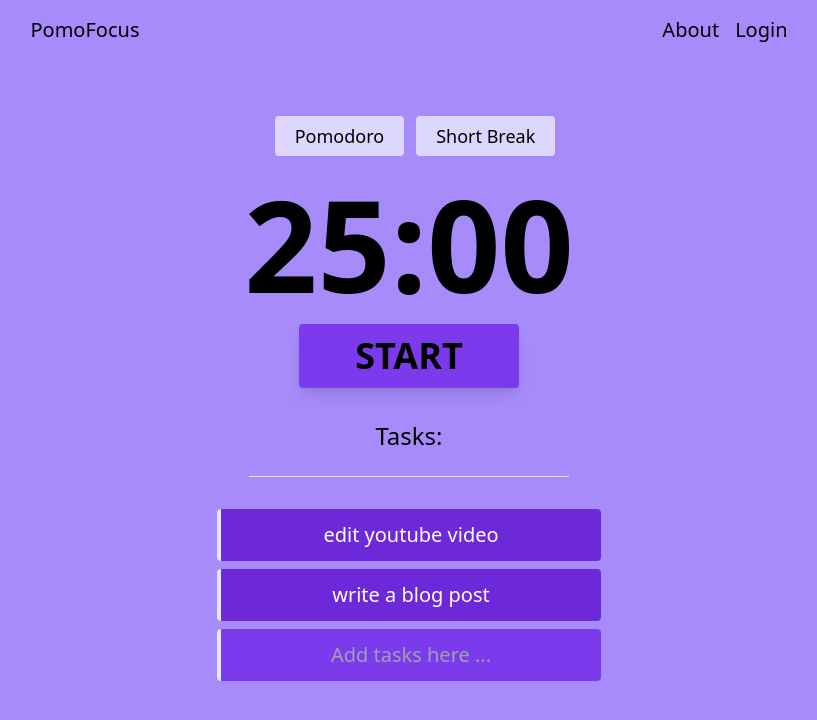
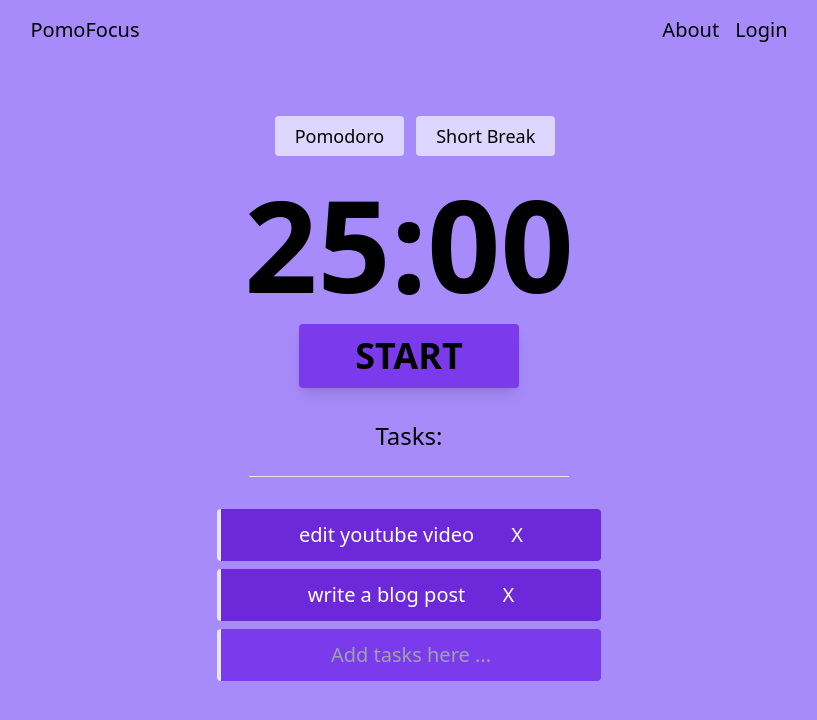
Before and after one commit to dxphilo/pomofocus, a Nuxt app: page / in a window 1280 px wide. Shown: the top 720 px of the page, without its empty margins (231-1048 px from the left). Built offline with nearby package versions, Linux system fonts and the light colour scheme.

Commit message:
added delete task functionality
one can easily click ont he x tab to delete the given task

```diff
--- a/components/PomofocusTimer.vue
+++ b/components/PomofocusTimer.vue
@@ -73,7 +73,7 @@
         <hr class="py-4" />
       </div>
       <div v-for="task in tasks" :key="task.title" id="task.title">
-        <Task v-bind:task="task" />
+        <Task v-bind:task="task" v-on:deleteTask="deleteTask" />
       </div>
       <div class="addtask">
         <form @submit.prevent="updateTasks">
@@ -176,6 +176,10 @@ export default {
         console.log("Task has been updated successfully");
       }
     },
+    // delete the task
+    deleteTask(id) {
+      this.tasks = this.tasks.filter((task) => task.title !== id);
+    },
   },
 };
 </script>
--- a/components/Task.vue
+++ b/components/Task.vue
@@ -16,10 +16,15 @@
         my-0
         mx-auto
       "
-      v-bind:class="{ 'line-through': task.complete }"
-      v-on:dblclick="isCompleted"
     >
-      {{ task.title }}
+      <h3
+        class="inline"
+        v-bind:class="{ 'line-through': task.complete }"
+        v-on:dblclick="isCompleted"
+      >
+        {{ task.title }}
+      </h3>
+      <button class="pl-8" @click="$emit('deleteTask', task.title)">X</button>
     </li>
   </div>
 </template>
```
